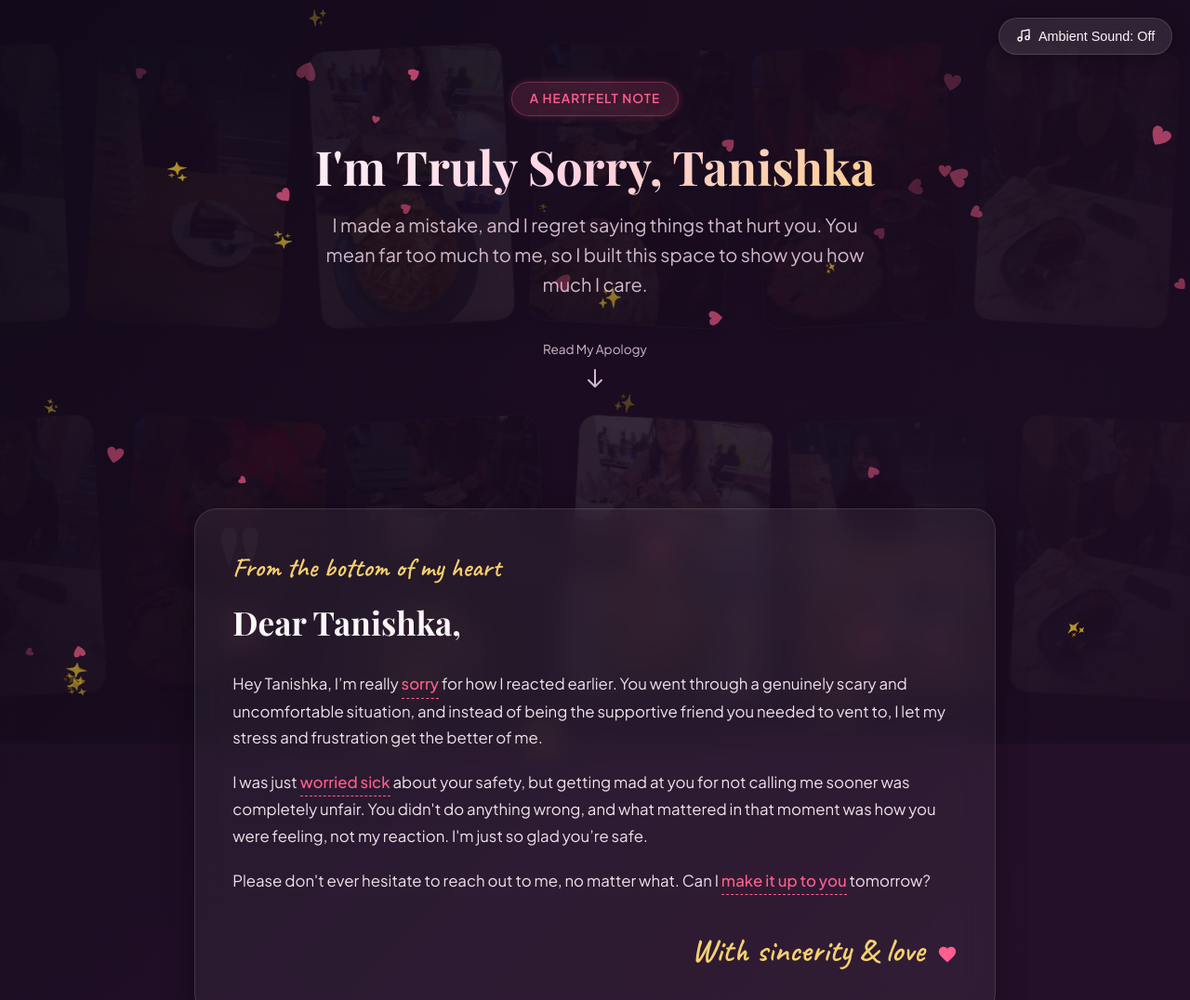
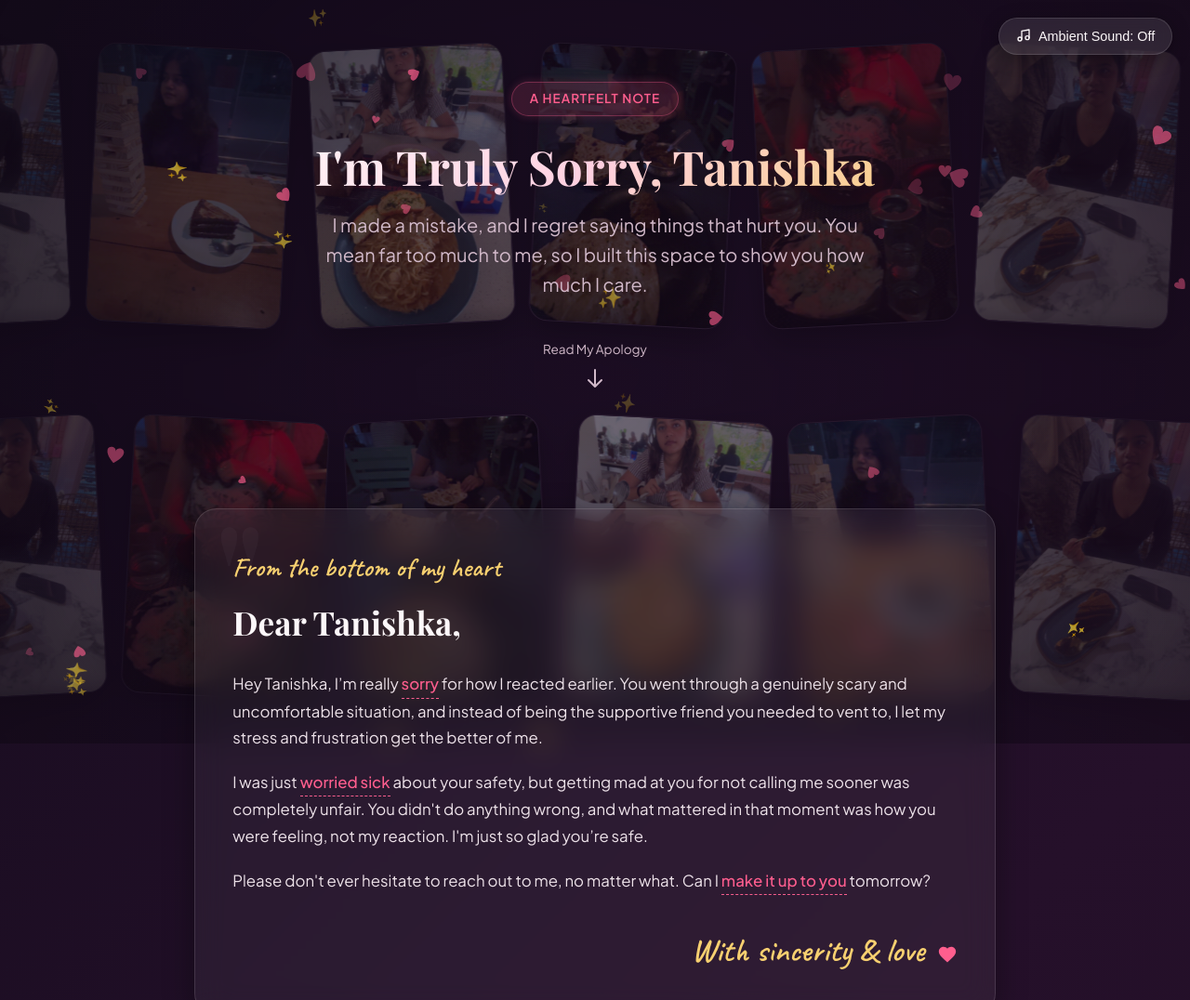
Before and after one commit to RamManth/im-sorry-tanishka, a plain HTML site: page index.html in a window 1280 px wide. Shown: the top 1076 px of the page at 93% size. Drawn offline with nearby package versions, Linux system fonts and the light colour scheme; a web font is replaced by a local one.

Commit message:
Increase background rolling photos visibility

```diff
--- a/index.html
+++ b/index.html
@@ -909,14 +909,14 @@
       display: flex;
       flex-direction: column;
       justify-content: space-around;
-      opacity: 0.32;
-      filter: saturate(1.1) brightness(0.85);
+      opacity: 0.62;
+      filter: saturate(1.15) brightness(0.95);
     }
 
     .bg-overlay-gradient {
       position: absolute;
       inset: 0;
-      background: radial-gradient(circle at center, rgba(22, 12, 30, 0.55) 0%, rgba(15, 10, 20, 0.94) 100%);
+      background: radial-gradient(circle at center, rgba(22, 12, 30, 0.35) 0%, rgba(15, 10, 20, 0.82) 100%);
       z-index: 2;
     }
 
```
